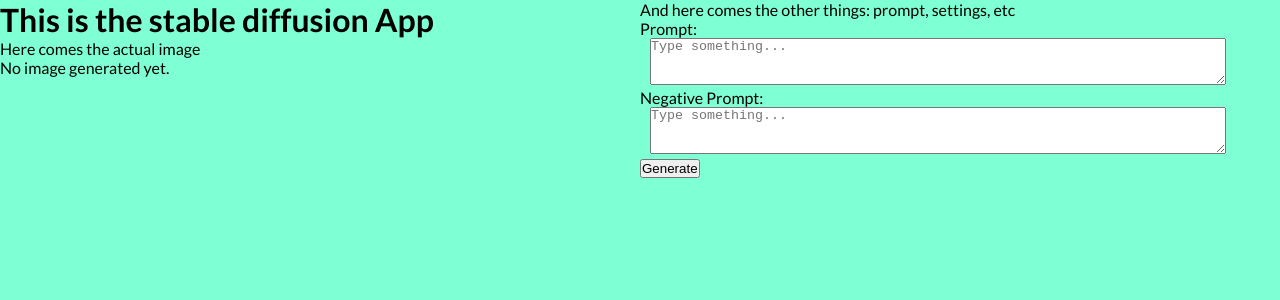
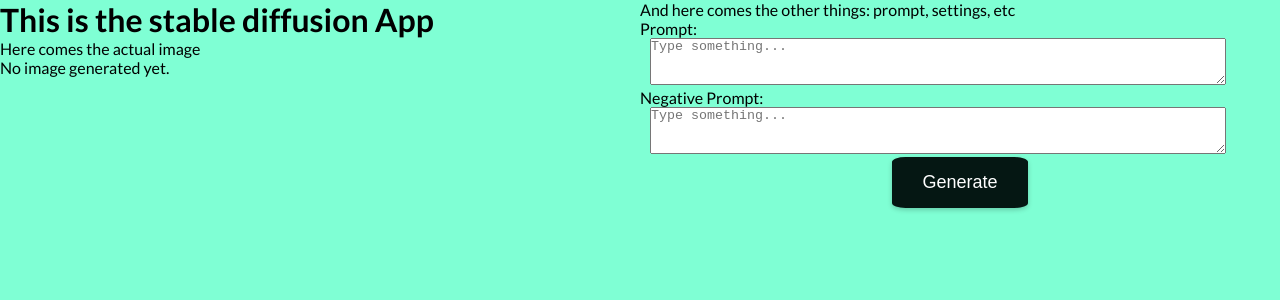
Before and after one commit to SakuOrdrTab/React-SD, a React (Vite) app in the folder react-sd-frontend/: page / in a window 1280 px wide. Shown: the top 300 px of the page. Built offline with nearby package versions, Linux system fonts and the light colour scheme.

Commit message:
added css for button

```diff
--- a/react-sd-frontend/src/components/GenerateButton.jsx
+++ b/react-sd-frontend/src/components/GenerateButton.jsx
@@ -1,6 +1,8 @@
+import '../styles/GenerateButton.css'
+
 const GenerateButton = ({ onClick }) => {
     return (
-      <button onClick={onClick} >Generate</button>
+      <button className='generate-button' onClick={onClick} >Generate</button>
     )
   }
 
--- /dev/null
+++ b/react-sd-frontend/src/styles/GenerateButton.css
@@ -0,0 +1,18 @@
+.generate-button {
+  display: block;
+  margin: 0 auto 10px auto; /* 10px top/bottom margin, auto left/right for centering */
+  padding: 15px 30px;
+  font-size: 18px;
+  border-radius: 10%; /* Make a perfectly round button */
+  background-color: rgb(5, 23, 19);
+  color: white;
+  border: none;
+  cursor: pointer;
+  transition: transform 0.2s ease, box-shadow 0.2s ease; /* Add smooth transitions */
+  box-shadow: 0px 2px 5px rgba(0, 0, 0, 0.2); /* Add a subtle shadow */
+}
+
+.generate-button:hover {
+  transform: translateY(-3px); /* Move the button slightly up on hover */
+  box-shadow: 0px 5px 10px rgba(0, 0, 0, 0.3); /* Increase shadow on hover */
+}
```
